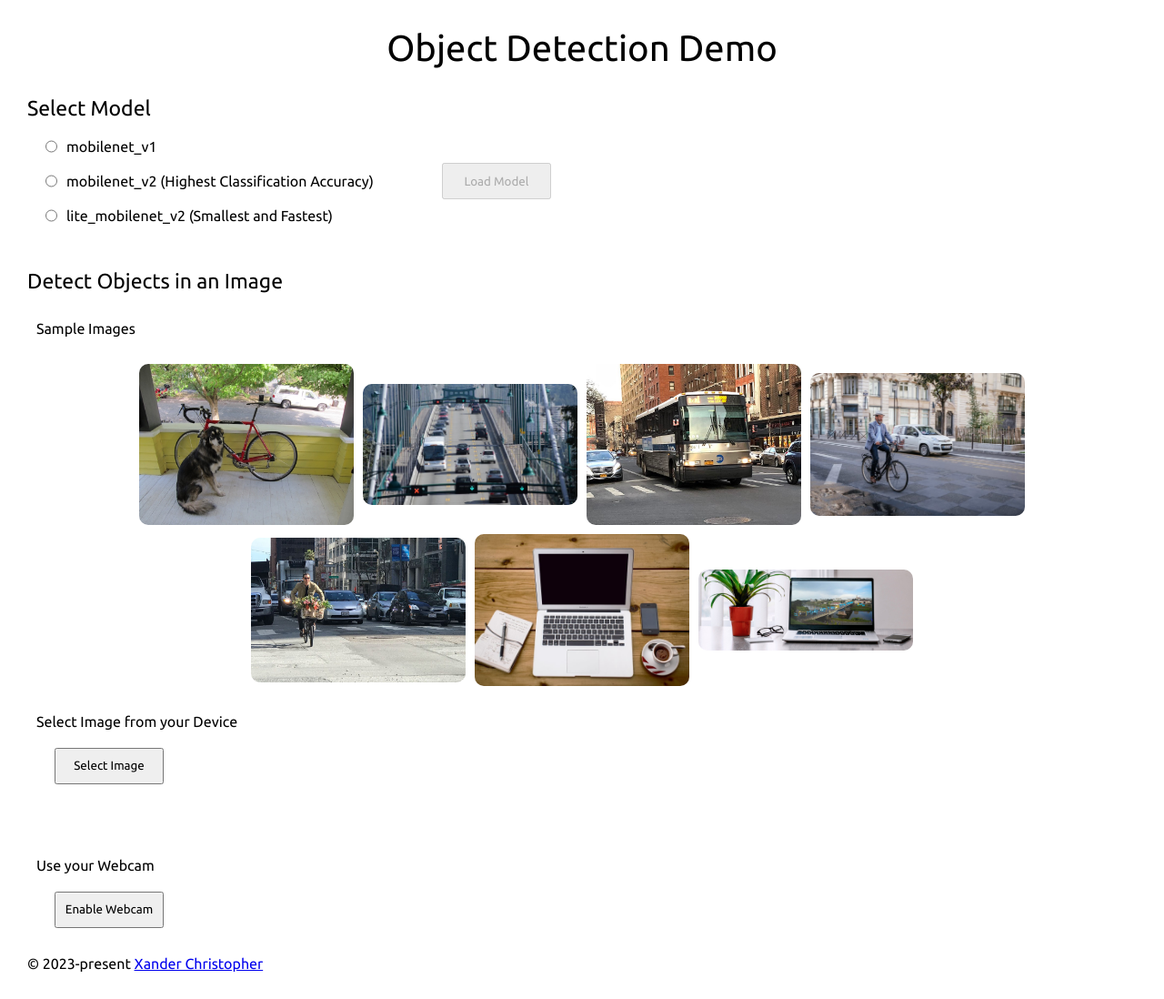
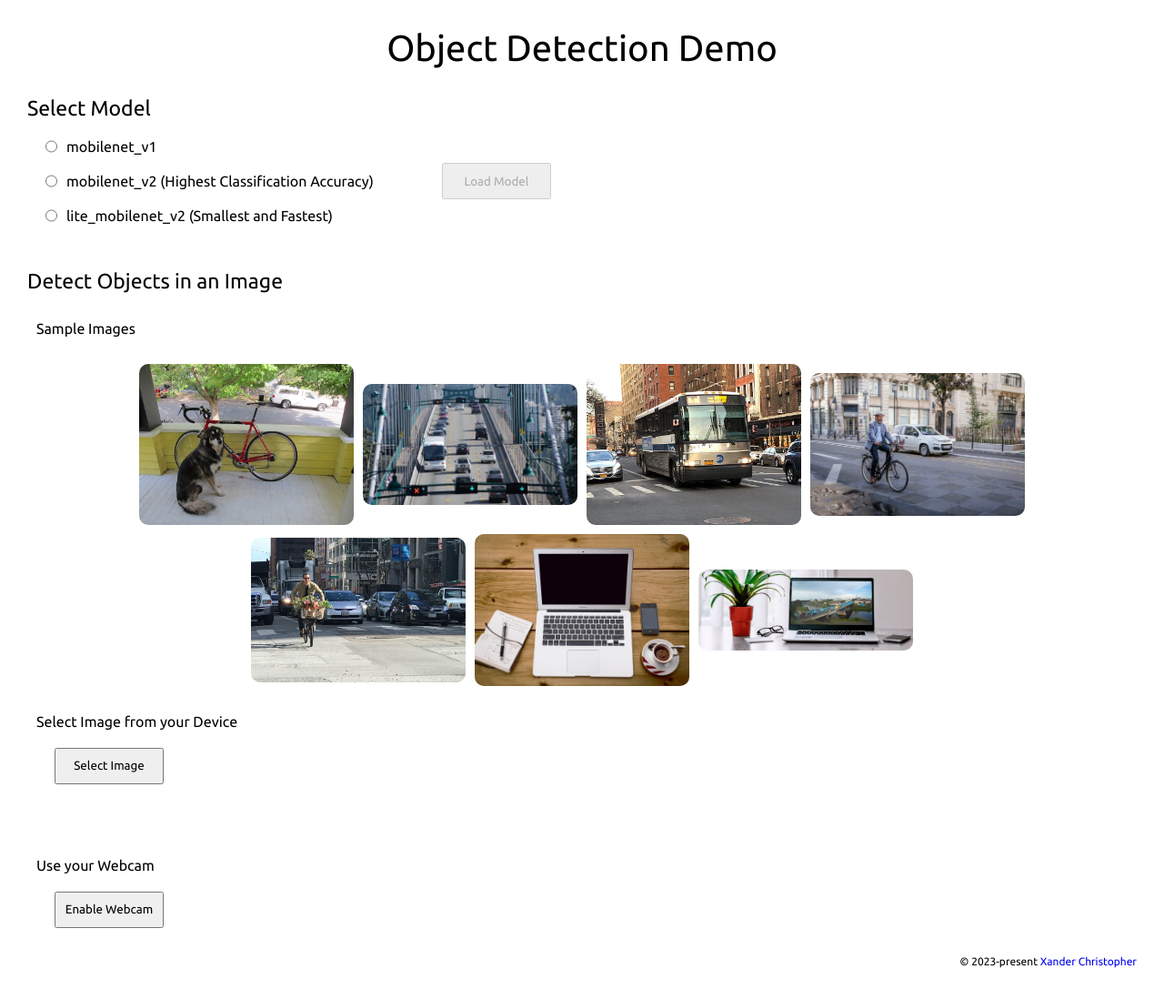
Before and after one commit to XanDrchris/DAId, a Jekyll site: the page built from ObjectDetection/index.html, in a window 1280 px wide. Shown: the whole page at 91% size. Built offline with Jekyll 4.4.1, drawn with Linux system fonts in a browser that asks for light colours; a script that is not in the unit is left out.

Commit message:
update 'em all

```diff
--- a/_includes/meta.md
+++ b/_includes/meta.md
@@ -2,4 +2,4 @@
 <meta name="viewport" content="width=device-width, initial-scale=1.0" />
 <link rel="shortcut icon" href="favicon.ico" type="image/x-icon">
 <link rel="stylesheet" href="assets/Fonts/fonts.css">
-<link rel="stylesheet" href="asstes/Styles/common.css">
+<link rel="stylesheet" href="assets/Styles/common.css">
```
